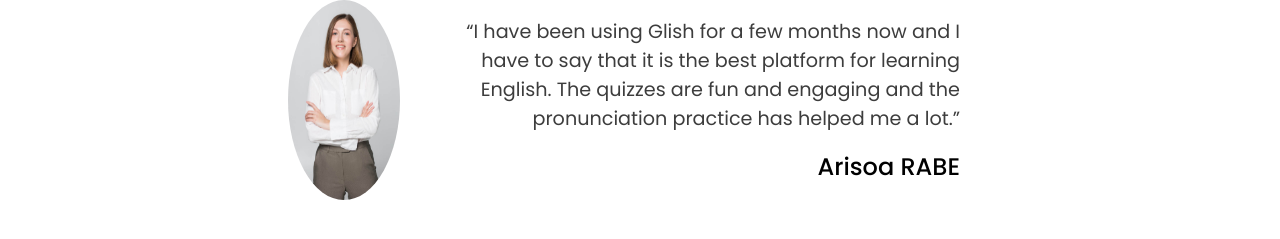
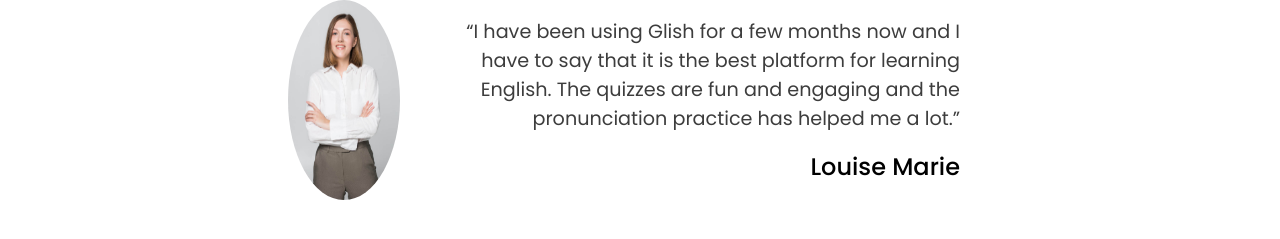
Before and after one commit to PriscaSL/finder, a React (Create React App) app in the folder front/: page /landing in a window 1280 px wide. Shown: the part 2373-2612 px from the top of the page. Built offline with nearby package versions, Linux system fonts and the light colour scheme.

Commit message:
Update Landing.js

```diff
--- a/front/src/pages/Landing.js
+++ b/front/src/pages/Landing.js
@@ -61,7 +61,7 @@
 					</div>
 					<div className='testimonial-content'>
 						<p>“I have been using Glish for a few months now and I have to say that it is the best platform for learning English. The quizzes are fun and engaging and the pronunciation practice has helped me a lot.”</p>
-						<h4>Arisoa RABE</h4>
+						<h4>Louise Marie</h4>
 					</div>
 				</div>
 				<div className="testimonial-footer">
```
